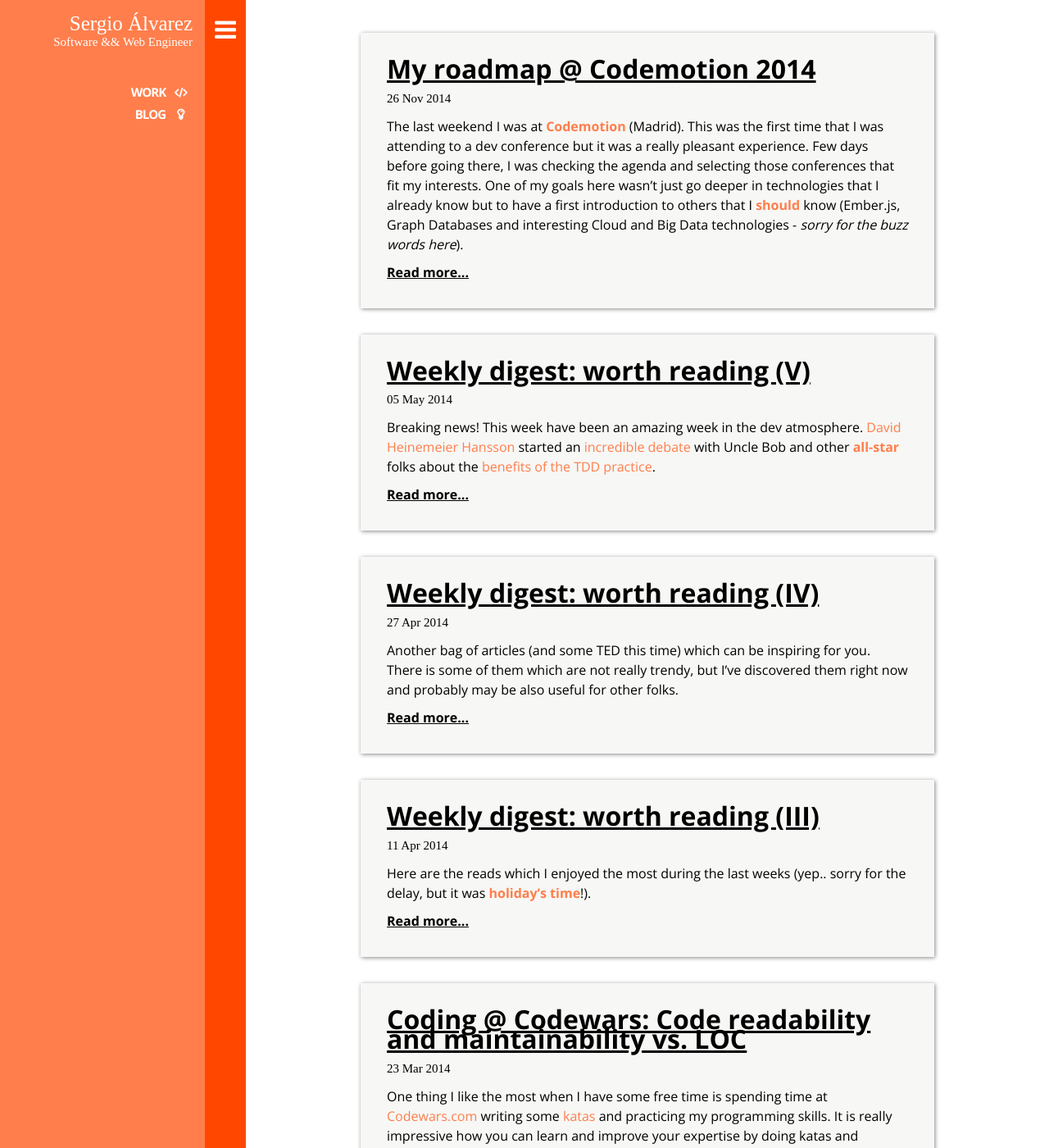
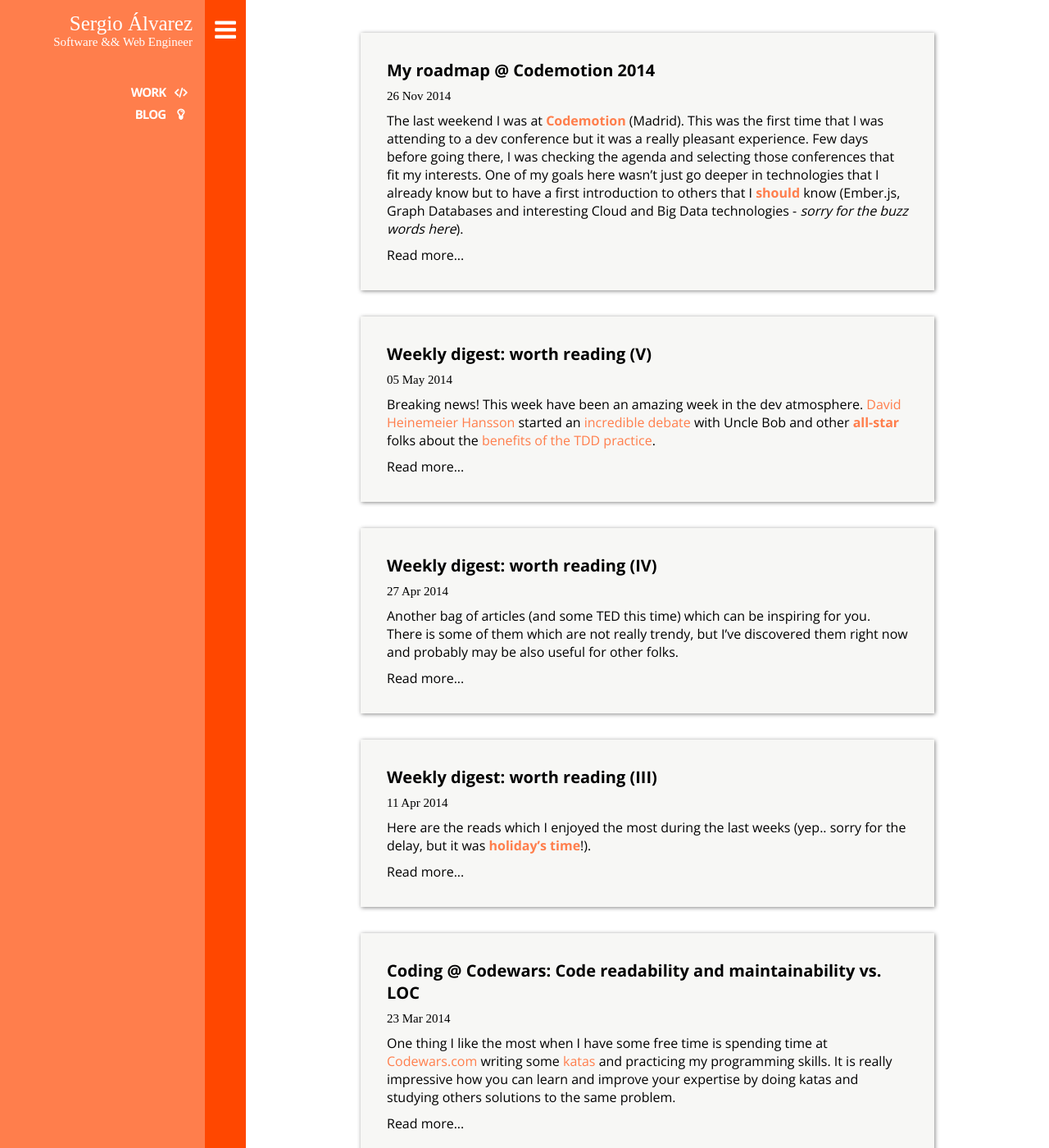
Before and after one commit to sergioalvz/sergioalvz.github.io, a Jekyll site: the page built from blog/index.html, in a window 1280 px wide and 1400 px high. Shown: the whole window at 82% size. Built offline with Jekyll 4.4.1, drawn with Linux system fonts in a browser that asks for light colours; nearby versions of some CDN libraries; some web fonts are replaced; Markdown is read by kramdown in place of the engine named in the settings; the list of posts is cut into pages by our own code; comment, search, counter and statistics services are not loaded.

Commit message:
Improve styling

```diff
--- a/_includes/footer.html
+++ b/_includes/footer.html
@@ -10,7 +10,7 @@
       <p><i class="fa fa-envelope-o"></i>sergio@codecoolture.com ~ <span class="support-text">Do you want to work with me? <i class="fa fa-smile-o"></i></span></p>
       <p><a href="http://twitter.com/varezhh"><i class="fa fa-twitter"></i>@varezHH</a></p>
       <p><a href="http://github.com/sergio-alvarez"><i class="fa fa-github"></i>github.com/sergio-alvarez</a></p>
-      <p><a href="/rss.xml"><i class="fa fa-rss"></i>Blog posts</a></p>
+      <p><a href="/rss.xml"><i class="fa fa-rss"></i>rss.xml</a></p>
     </div>
   </footer>
 </div>
--- /dev/null
+++ b/_sass/_archive.scss
@@ -0,0 +1,27 @@
+.archive-post-wrapper {
+  background-color: $card-background;
+  box-shadow: 1px 1px 5px $card-shadow-color;
+  margin-bottom: 32px;
+  padding: 32px;
+
+  > a, > h1 a {
+    color: $black;
+    text-decoration: none;
+    -webkit-transition: all .25s;
+    -moz-transition: all .25s;
+    -o-transition: all .25s;
+    transition: all .25s;
+
+    &:hover {
+      color: $secondary-color;
+    }
+  }
+}
+
+.archive-post-wrapper .post {
+  padding: 0;
+}
+
+.archive-post-wrapper .meta {
+  display: inline;
+}
--- a/_sass/_footer.scss
+++ b/_sass/_footer.scss
@@ -54,6 +54,7 @@
         text-align: justify;
         max-width: 350px;
         margin: 0 auto;
+        font-style: normal;
 
         @include respond(all-phones) {
           margin: 0;
--- a/_sass/_reset.scss
+++ b/_sass/_reset.scss
@@ -4,7 +4,9 @@
 }
 
 body {
-  font: 10px $sans-serif-font-family;
+  font-family: $sans-serif-font-family;
+  font-size: 10px;
+  font-weight: 300;
   text-align: left;
 }
 
--- a/_sass/_settings.scss
+++ b/_sass/_settings.scss
@@ -3,6 +3,10 @@
 $complementary-color: #ff7e4c;
 $grey: #d8d4d4;
 $white: #ffffff;
+$black: #000000;
+$card-background: #f7f7f5;
+$card-shadow-color: #888888;
+
 
 $serif-font-family: 'Patua One', cursive;
 $sans-serif-font-family: 'Open Sans', sans-serif;
--- a/css/main.scss
+++ b/css/main.scss
@@ -7,6 +7,7 @@
 @import "mixins";
 @import "sidebar";
 @import "frontpage";
+@import "archive";
 @import "footer";
 
 i {
@@ -63,7 +64,9 @@
   padding-left: 50px;
 }
 
-strong { color: $complementary-color; }
+strong {
+  color: $complementary-color;
+}
 
 .content-wrapper {
   font-family: $sans-serif-font-family;
@@ -72,7 +75,9 @@
   max-width: 700px;
 }
 
-.content-wrapper h1 { margin-bottom: 10px; }
+.content-wrapper h1 {
+  margin-bottom: 10px;
+}
 
 .content-wrapper p a{
   color: $complementary-color;
@@ -83,30 +88,15 @@
   text-decoration: underline;
 }
 
-.archive-post-wrapper {
-  background-color: rgb(247, 247, 245);
-  box-shadow: 1px 1px 5px #888888;
-  font-size: 16px;
-  line-height: 24px;
-  margin-bottom: 32px;
-  padding: 32px;
+.post-comments-wrapper {
+  font-size: 11px;
+  display: inline-block;
+  vertical-align: text-top;
 }
 
-.archive-post-wrapper a, .archive-post-wrapper h1 a {
-  color: rgb(0, 0, 0);
-  -webkit-transition: all .25s;
-  -moz-transition: all .25s;
-  -o-transition: all .25s;
-  transition: all .25s;
+.post-comments-wrapper i {
+  font-size: 15px;
 }
-.archive-post-wrapper a:hover { color: $secondary-color; }
-
-.archive-post-wrapper .post { padding: 0; }
-
-.archive-post-wrapper .meta { display: inline; }
-
-.post-comments-wrapper { font-size: 11px; display: inline-block; vertical-align: text-top; }
-.post-comments-wrapper i { font-size: 15px; }
 
 .read-more {
   margin-top: 10px;
@@ -115,7 +105,9 @@
   font-weight: bolder;
 }
 
-h2 { font-size: 25px; }
+h2 {
+  font-size: 25px;
+}
 
 h3 {
   color: $secondary-color;
@@ -161,35 +153,13 @@
 /* =================================== */
 
 
-.posts {  list-style-type: none; }
-
-.post_excerpt {
-  background-color: rgb(247, 247, 245);
-  box-shadow: 1px 1px 5px #888888;
-  font-family: $sans-serif-font-family;
-  font-size: 16px;
-
-  margin-bottom: 20px;
-  padding: 20px;
-}
-
-.post_excerpt span:first-child {
-  color: #5E5E5E;
-  font-family: $handwritten;
-}
-
-.post_excerpt p { margin: 10px 0; }
-
-.post_excerpt > a:first-of-type { margin-right: 5px; }
-
-
 /*
  *  ==================================
  * | POSTS
  *  ==================================
  */
 
- .post-meta-data {
+.post-meta-data {
   display: table;
   margin-top: 10px;
 }
@@ -202,20 +172,34 @@
   vertical-align: middle;
 }
 
-#twitter-widget-0 { display: table-cell; }
+#twitter-widget-0 {
+  display: table-cell;
+}
 
 .post {
   font-family: $sans-serif-font-family;
   padding: 20px 0 50px;
 }
 
-.post img { max-width: 100%; }
-.post > hr { margin: 10px 0; }
+.post img {
+  max-width: 100%;
+}
 
-.post p, .post li { font-size: 16px; }
-.post p { margin-top: 10px; }
+.post > hr {
+  margin: 10px 0;
+}
 
-.post ul { padding: 10px 0 10px 10px; }
+.post p, .post li {
+  font-size: 16px;
+}
+
+.post p {
+  margin-top: 10px;
+}
+
+.post ul {
+  padding: 10px 0 10px 10px;
+}
 /* =================================== */
 
 
@@ -232,7 +216,9 @@
   padding: 10px;
 }
 
-.post ul, .post ol { margin-left: 13.5px; }
+.post ul, .post ol {
+  margin-left: 13.5px;
+}
 
 .post code {
   background-color: rgba(238, 238, 255, 0);
@@ -240,7 +226,9 @@
   padding: 0 2px;
 }
 
-.post pre code { border: none; }
+.post pre code {
+  border: none;
+}
 
 .post pre.terminal {
   background-color: #333;
@@ -248,7 +236,9 @@
   color: #FFF;
 }
 
-.post pre.terminal code { background-color: #333; }
+.post pre.terminal code {
+  background-color: #333;
+}
 /* =================================== */
 
 /*
@@ -296,12 +286,7 @@
 }
 /* =================================== */
 
-/*
- *  ==================================
- * | PAGINATION
- *  ==================================
- */
- p.error {
+p.error {
   font-size: 30px;
   font-family: $handwritten;
   text-align: center;
@@ -313,4 +298,6 @@
   color: rgb(0, 0, 0);
 }
 
-p.error img { max-height: 10px; }
+p.error img {
+  max-height: 10px;
+}
```
